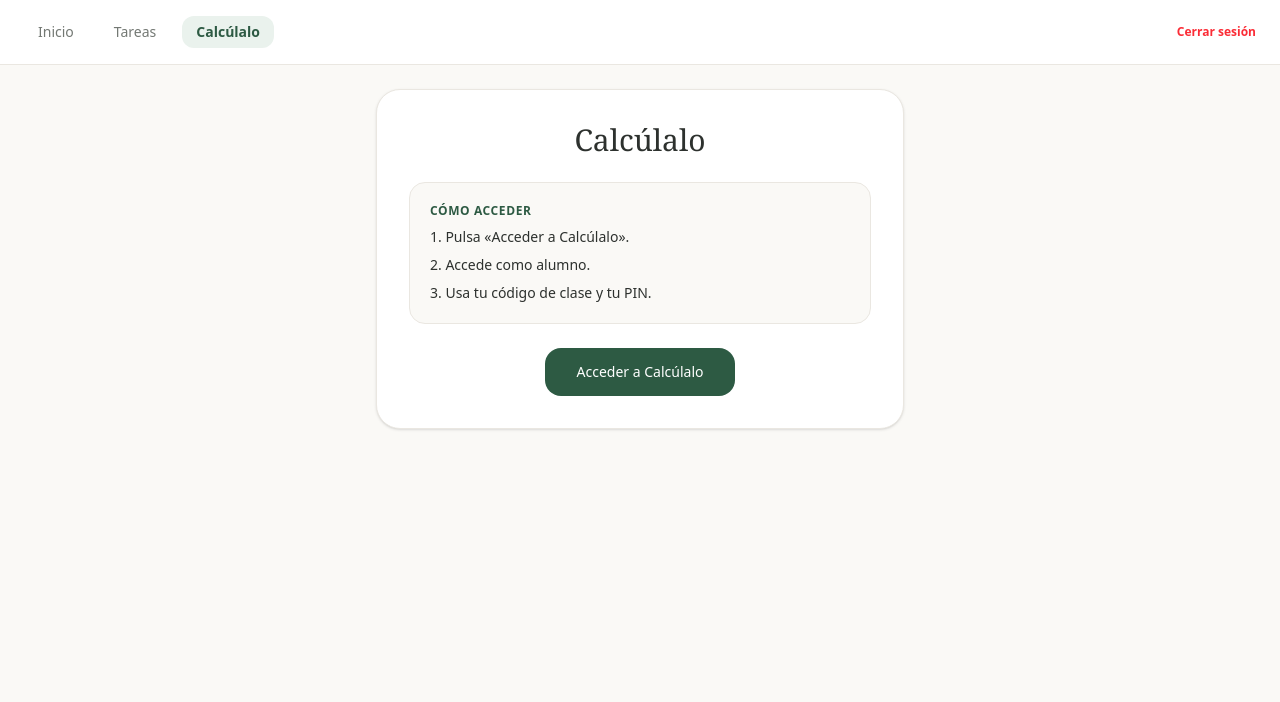
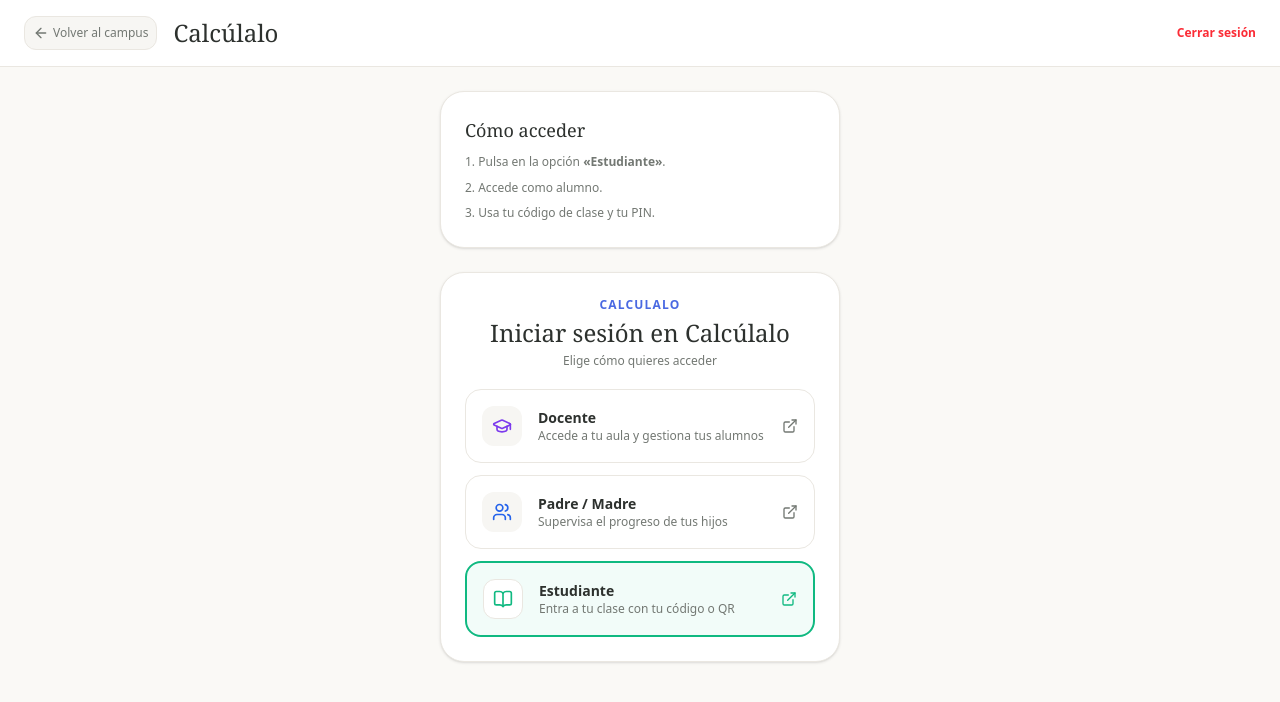
Before and after one commit to silvia051206-droid/campus-kiru, a Next.js app: page /alumno/calculalo in a window 1280 px wide. Shown: the top 702 px of the page. Built offline with nearby package versions, Linux system fonts and the light colour scheme.

Commit message:
feat: interfaz de perfiles en calculalo

```diff
--- a/app/alumno/calculalo/page.tsx
+++ b/app/alumno/calculalo/page.tsx
@@ -1,34 +1,98 @@
+"use client";
+
 import Link from "next/link";
+import { ArrowLeft, GraduationCap, Users, BookOpen, ExternalLink, X } from "lucide-react";
 
-export default function CalculaloPage() {
+export default function CalculaloAlumnoPage() {
   return (
-    <div className="min-h-screen bg-kiru-bg">
-      <nav className="bg-kiru-card border-b border-kiru-border px-6 py-4 flex items-center justify-between">
-        <div className="flex gap-3 text-sm font-medium">
-          <Link href="/alumno" className="text-kiru-muted hover:text-kiru-text px-3.5 py-1.5 rounded-xl">Inicio</Link>
-          <Link href="/alumno/tareas" className="text-kiru-muted hover:text-kiru-text px-3.5 py-1.5 rounded-xl">Tareas</Link>
-          <Link href="/alumno/calculalo" className="text-kiru-forest bg-kiru-forest-light px-3.5 py-1.5 rounded-xl font-semibold">Calcúlalo</Link>
+    <div className="min-h-screen bg-kiru-bg pb-12">
+      <header className="bg-kiru-card border-b border-kiru-border px-6 py-4 flex items-center justify-between">
+        <div className="flex items-center gap-4">
+          <Link
+            href="/alumno"
+            className="p-2 rounded-xl bg-[#F7F6F3] border border-kiru-border text-kiru-muted hover:text-kiru-text transition-colors flex items-center gap-1 text-xs font-medium"
+          >
+            <ArrowLeft className="w-4 h-4" /> Volver al campus
+          </Link>
+          <h1 className="font-serif text-2xl text-kiru-text">Calcúlalo</h1>
         </div>
-        <Link href="/" className="text-xs font-semibold text-red-500 hover:underline">Cerrar sesión</Link>
-      </nav>
+        <Link href="/" className="text-xs font-semibold text-red-500 hover:underline">
+          Cerrar sesión
+        </Link>
+      </header>
 
-      <main className="max-w-xl mx-auto p-6 text-center">
-        <div className="bg-kiru-card rounded-3xl p-8 border border-kiru-border shadow-sm space-y-6">
-          <h1 className="font-serif text-3xl text-kiru-text">Calcúlalo</h1>
-          <div className="bg-[#FAF9F6] p-5 rounded-2xl text-left text-sm text-kiru-text border border-kiru-border space-y-2">
-            <p className="font-semibold text-kiru-forest uppercase tracking-wider text-xs">Cómo acceder</p>
-            <p>1. Pulsa «Acceder a Calcúlalo».</p>
-            <p>2. Accede como alumno.</p>
-            <p>3. Usa tu código de clase y tu PIN.</p>
+      <main className="max-w-md mx-auto p-6 space-y-6">
+        <div className="bg-kiru-card rounded-3xl p-6 border border-kiru-border shadow-sm">
+          <h2 className="font-serif text-lg text-kiru-text mb-2">Cómo acceder</h2>
+          <ol className="list-decimal list-inside text-xs text-kiru-muted space-y-1.5 leading-relaxed">
+            <li>Pulsa en la opción <strong>«Estudiante»</strong>.</li>
+            <li>Accede como alumno.</li>
+            <li>Usa tu código de clase y tu PIN.</li>
+          </ol>
+        </div>
+
+        <div className="bg-white rounded-3xl p-6 border border-kiru-border shadow-sm relative space-y-5">
+          <div className="text-center space-y-1">
+            <p className="text-xs font-bold tracking-widest text-[#4A69E2] uppercase">CALCULALO</p>
+            <h2 className="font-serif text-2xl text-kiru-text">Iniciar sesión en Calcúlalo</h2>
+            <p className="text-xs text-kiru-muted">Elige cómo quieres acceder</p>
           </div>
-          <a
-            href="https://calculalo.es"
-            target="_blank"
-            rel="noopener noreferrer"
-            className="inline-block px-8 py-3.5 bg-kiru-forest text-white rounded-2xl text-sm font-medium hover:opacity-90 transition-opacity"
-          >
-            Acceder a Calcúlalo
-          </a>
+
+          <div className="space-y-3">
+            <a
+              href="https://calculalo.app/"
+              target="_blank"
+              rel="noreferrer"
+              className="flex items-center justify-between p-4 rounded-2xl border border-kiru-border hover:border-kiru-forest transition-all group"
+            >
+              <div className="flex items-center gap-4">
+                <div className="w-10 h-10 rounded-xl bg-[#F7F6F3] flex items-center justify-center text-[#7C3AED]">
+                  <GraduationCap className="w-5 h-5" />
+                </div>
+                <div>
+                  <h3 className="text-sm font-semibold text-kiru-text">Docente</h3>
+                  <p className="text-xs text-kiru-muted">Accede a tu aula y gestiona tus alumnos</p>
+                </div>
+              </div>
+              <ExternalLink className="w-4 h-4 text-kiru-muted group-hover:text-kiru-text transition-colors" />
+            </a>
+
+            <a
+              href="https://calculalo.app/"
+              target="_blank"
+              rel="noreferrer"
+              className="flex items-center justify-between p-4 rounded-2xl border border-kiru-border hover:border-kiru-forest transition-all group"
+            >
+              <div className="flex items-center gap-4">
+                <div className="w-10 h-10 rounded-xl bg-[#F7F6F3] flex items-center justify-center text-[#2563EB]">
+                  <Users className="w-5 h-5" />
+                </div>
+                <div>
+                  <h3 className="text-sm font-semibold text-kiru-text">Padre / Madre</h3>
+                  <p className="text-xs text-kiru-muted">Supervisa el progreso de tus hijos</p>
+                </div>
+              </div>
+              <ExternalLink className="w-4 h-4 text-kiru-muted group-hover:text-kiru-text transition-colors" />
+            </a>
+
+            <a
+              href="https://calculalo.app/"
+              target="_blank"
+              rel="noreferrer"
+              className="flex items-center justify-between p-4 rounded-2xl border-2 border-[#10B981] bg-[#10B981]/5 hover:bg-[#10B981]/10 transition-all group"
+            >
+              <div className="flex items-center gap-4">
+                <div className="w-10 h-10 rounded-xl bg-white border border-kiru-border flex items-center justify-center text-[#10B981]">
+                  <BookOpen className="w-5 h-5" />
+                </div>
+                <div>
+                  <h3 className="text-sm font-semibold text-kiru-text">Estudiante</h3>
+                  <p className="text-xs text-kiru-muted">Entra a tu clase con tu código o QR</p>
+                </div>
+              </div>
+              <ExternalLink className="w-4 h-4 text-[#10B981] group-hover:translate-x-0.5 transition-transform" />
+            </a>
+          </div>
         </div>
       </main>
     </div>
```
